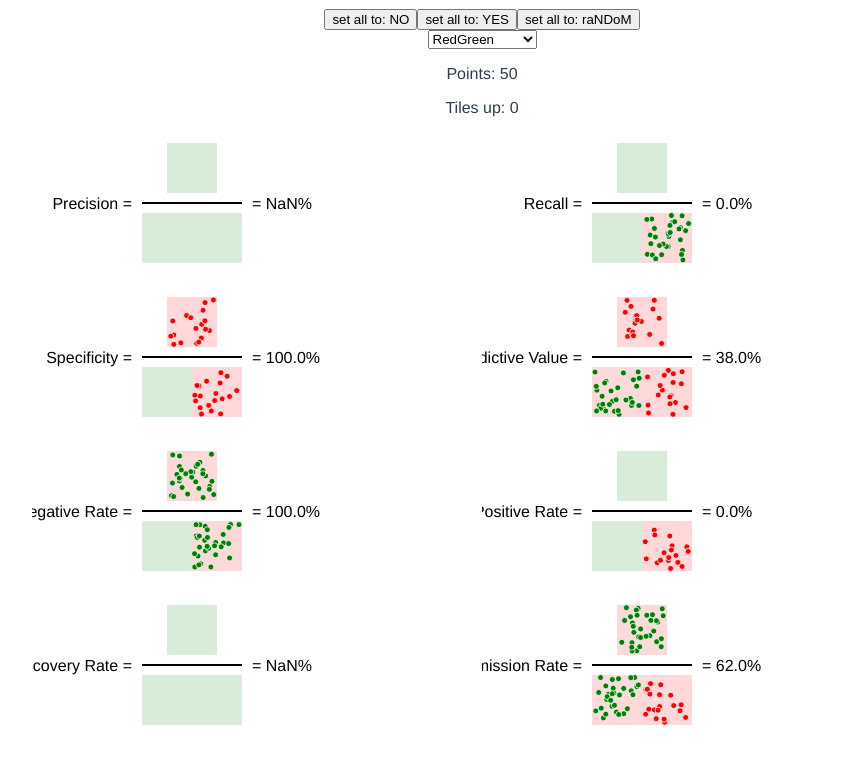
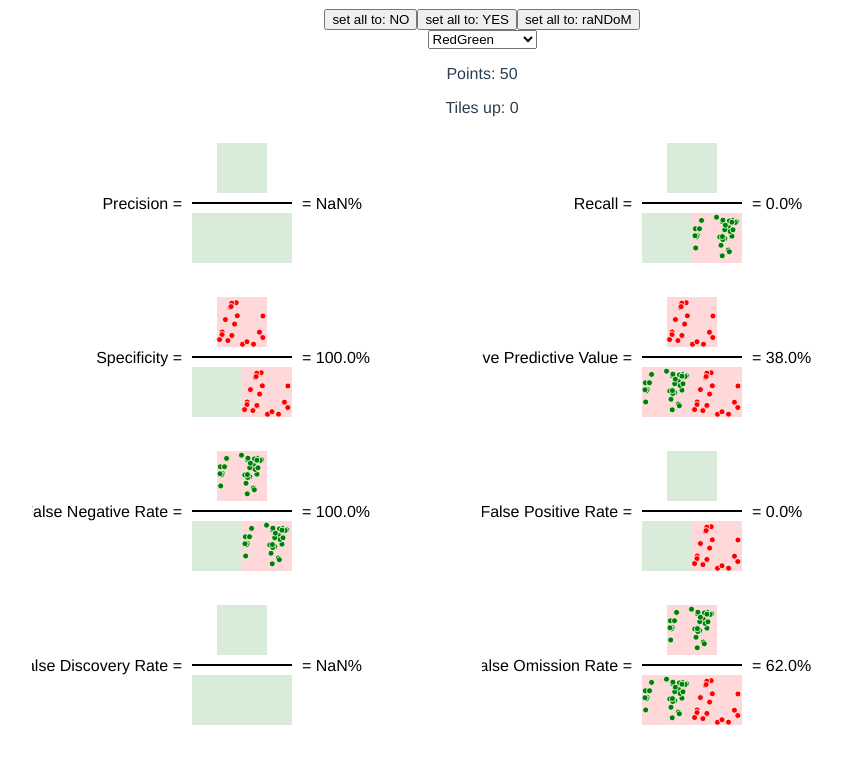
Before and after one commit to stared/which-ml-are-you, a Vue app: page / in a window 1280 px wide. Shown: the part 800-1558 px from the top of the page, without its empty margins (158-1000 px from the left). Built offline with nearby package versions, Linux system fonts and the light colour scheme; the HTML template or start-up script is replaced by a standard one.

Commit message:
feat metrics visually with point positions

```diff
--- a/src/App.vue
+++ b/src/App.vue
@@ -49,10 +49,11 @@
     <p>Tiles up: {{ tilesUp }}</p>
 
     <QuantityVisually
-      v-for="(formula, i) in confusionMatrixMetrics"
+      v-for="formula in confusionMatrixMetrics"
       :key="`qv-${formula.name}`"
       :formula="formula"
       :metrics="metrics"
+      :metricsPoints="metricsPoints"
       :colorScheme="selectedColorScheme"
     />
 
@@ -65,7 +66,7 @@
 import Chart from './components/Chart.vue'
 import ConfusionTable from './components/ConfusionTable.vue'
 import QuantityVisually from './components/QuantityVisually.vue'
-import {computeMetrics, confusionMatrixMetrics} from './metrics.js';
+import {computeMetrics, confusionMatrixMetrics, splitByMetrics} from './metrics.js';
 import {tiles, allDatasets} from './datasets.js'
 
 
@@ -102,7 +103,10 @@ export default {
     },
     metrics: function() {
       return computeMetrics(this.dataset.points, this.tiles)
-    }
+    },
+    metricsPoints: function() {
+      return splitByMetrics(this.dataset.points, this.tiles)
+    },
   },
   methods: {
     resetSelection: function(targetValue) {
--- a/src/components/ConfusedTile.vue
+++ b/src/components/ConfusedTile.vue
@@ -9,7 +9,7 @@
       :style="{fill: colorScheme[colorTile]}"
     />
     <circle
-      v-for="(d, i) in points"
+      v-for="(d, i) in pointsToShow"
       :key="i"
       class="point"
       :cx="x + scale(d.x)"
@@ -27,6 +27,10 @@ import {scaleLinear} from "d3-scale";
 export default {
   name: 'ConfusionTable',
   props: {
+    points: {
+      type: Array,  // ([{x: 0, y: 0}, ...])
+      default: () => ([])
+    },
     n: {
       type: Number,
       default: 3
@@ -88,12 +92,17 @@ export default {
         trueNegatives: "negative",
       }[this.tileMetrics];
     },
-    points: function() {
-      return [...Array(this.n).keys()]  // range(n)
+    pointsToShow: function() {
+      if (this.points.length > 0) {
+        return this.points;
+      } else {
+        // maybe also some semi-deterministic way?
+        return [...Array(this.n).keys()]  // range(n)
         .map(() => ({
           x: 2 * Math.random() - 1,
           y: 2 * Math.random() - 1,
         }))
+      }
     }
   },
 
--- a/src/components/QuantityVisually.vue
+++ b/src/components/QuantityVisually.vue
@@ -11,6 +11,7 @@
         v-for="(quantity, i) in formula.numerator"
         :key="`numerator-${i}-${quantity}`"
         :n="metrics[quantity]"
+        :points="metricsPoints[quantity]"
         :circleRadius="3"
         :size="tileSize"
         :x="shiftX + spacing + (i + (maxLength - formula.numerator.length)/2) * tileSize"
@@ -31,6 +32,7 @@
         v-for="(quantity, i) in formula.denominator"
         :key="`denominator-${i}-${quantity}`"
         :n="metrics[quantity]"
+        :points="metricsPoints[quantity]"
         :circleRadius="3"
         :size="tileSize"
         :x="shiftX + spacing + (i + (maxLength - formula.denominator.length)/2) * tileSize"
@@ -76,9 +78,16 @@ export default {
     },
     shiftX: {
       type: Number,
-      default: 100
+      default: 150
     },
-    colorScheme: Object,
+    colorScheme: {
+      type: Object,
+      default: () => ({
+        name: "RedGreen",
+        negative: 'red',
+        positive: 'green'
+      })
+    },
     metrics: {
       type: Object,
       default: () => ({
@@ -87,7 +96,16 @@ export default {
         falseNegatives: 0,
         trueNegatives: 0,
       })
-    }
+    },
+    metricsPoints: {
+      type: Object,
+      default: () => ({
+        truePositives: [],
+        falsePositives: [],
+        falseNegatives: [],
+        trueNegatives: [],
+      })
+    },
   },
   computed: {
     maxLength: function() {
@@ -98,6 +116,7 @@ export default {
     },
     valuePercent: function() {
       const m = this.metrics;
+      // use metricsPoints -> length in metrics not present?
 
       const x = this.formula.numerator
         .map((quantity) => m[quantity])
--- a/src/metrics.js
+++ b/src/metrics.js
@@ -17,6 +17,23 @@ export function computeMetrics(points, tiles) {
     falsePositives: confusionMatrix[1][0],
     falseNegatives: confusionMatrix[0][1],
     trueNegatives: confusionMatrix[0][0],
+  }
+}
+
+export function splitByMetrics(points, tiles) {
+  const confusionMatrixPoints = [[[], []], [[], []]];
+  points.forEach((point) => {
+    tiles.forEach((tile) => {
+      if (isPointInsideTile(point, tile)) {
+        confusionMatrixPoints[tile.v][point.v].push(point);
+      }
+    });
+  });
+  return {
+    truePositives: confusionMatrixPoints[1][1],
+    falsePositives: confusionMatrixPoints[1][0],
+    falseNegatives: confusionMatrixPoints[0][1],
+    trueNegatives: confusionMatrixPoints[0][0],
   }
 }
 
```
